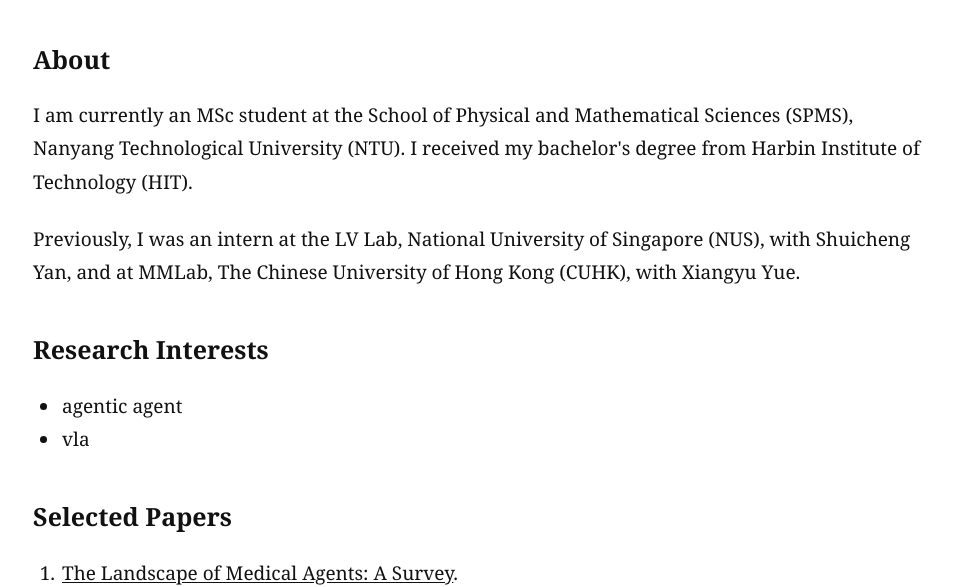
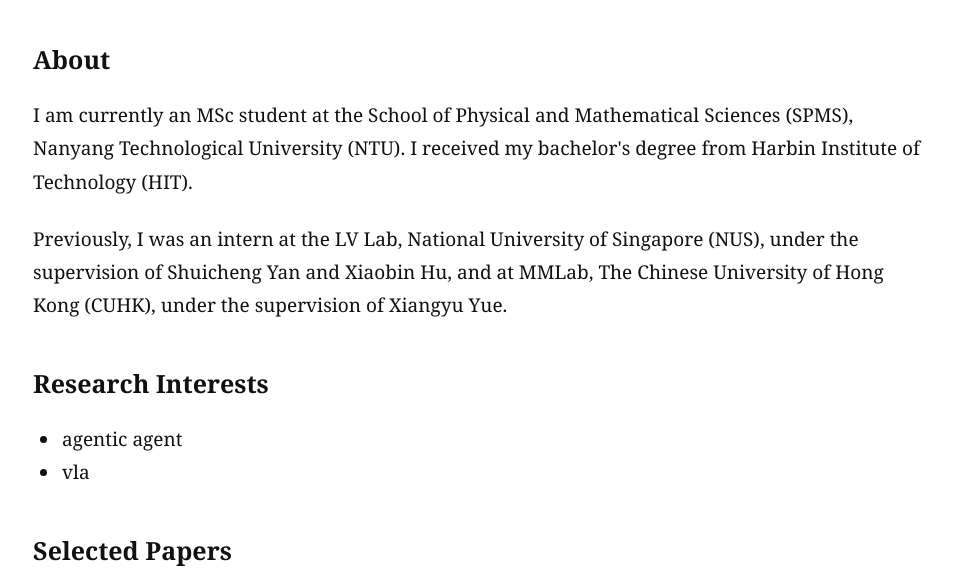
Before and after one commit to yunhang8658/yunhang8658.github.io, a plain HTML site: page index.html in a window 1280 px wide. Shown: the part 155-742 px from the top of the page, without its empty margins (157-1119 px from the left). Drawn offline with Linux system fonts and the light colour scheme.

Commit message:
Add files via upload

```diff
--- a/index.html
+++ b/index.html
@@ -27,8 +27,9 @@
       </p>
       <p>
         Previously, I was an intern at the LV Lab, National University of
-        Singapore (NUS), with Shuicheng Yan, and at MMLab, The Chinese University
-        of Hong Kong (CUHK), with Xiangyu Yue.
+        Singapore (NUS), under the supervision of Shuicheng Yan and Xiaobin Hu,
+        and at MMLab, The Chinese University of Hong Kong (CUHK), under the
+        supervision of Xiangyu Yue.
       </p>
     </section>
 
```
